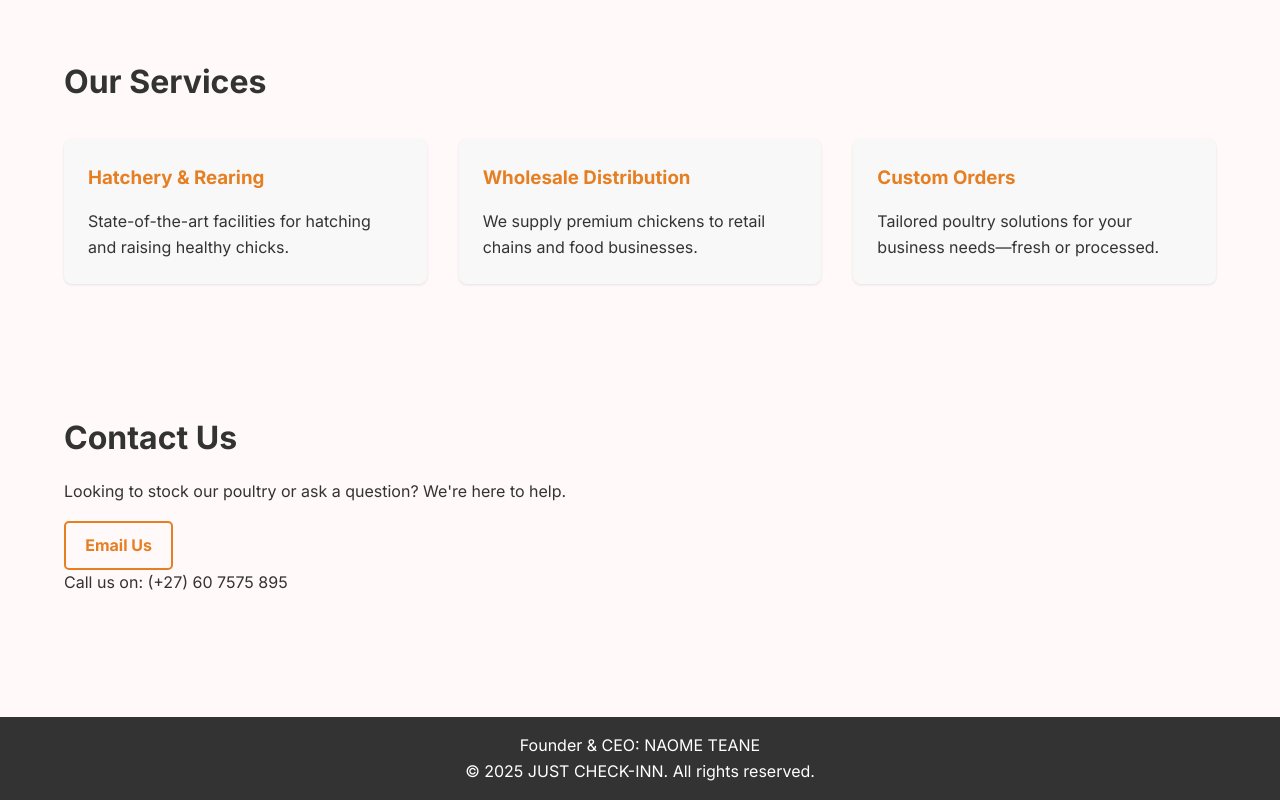
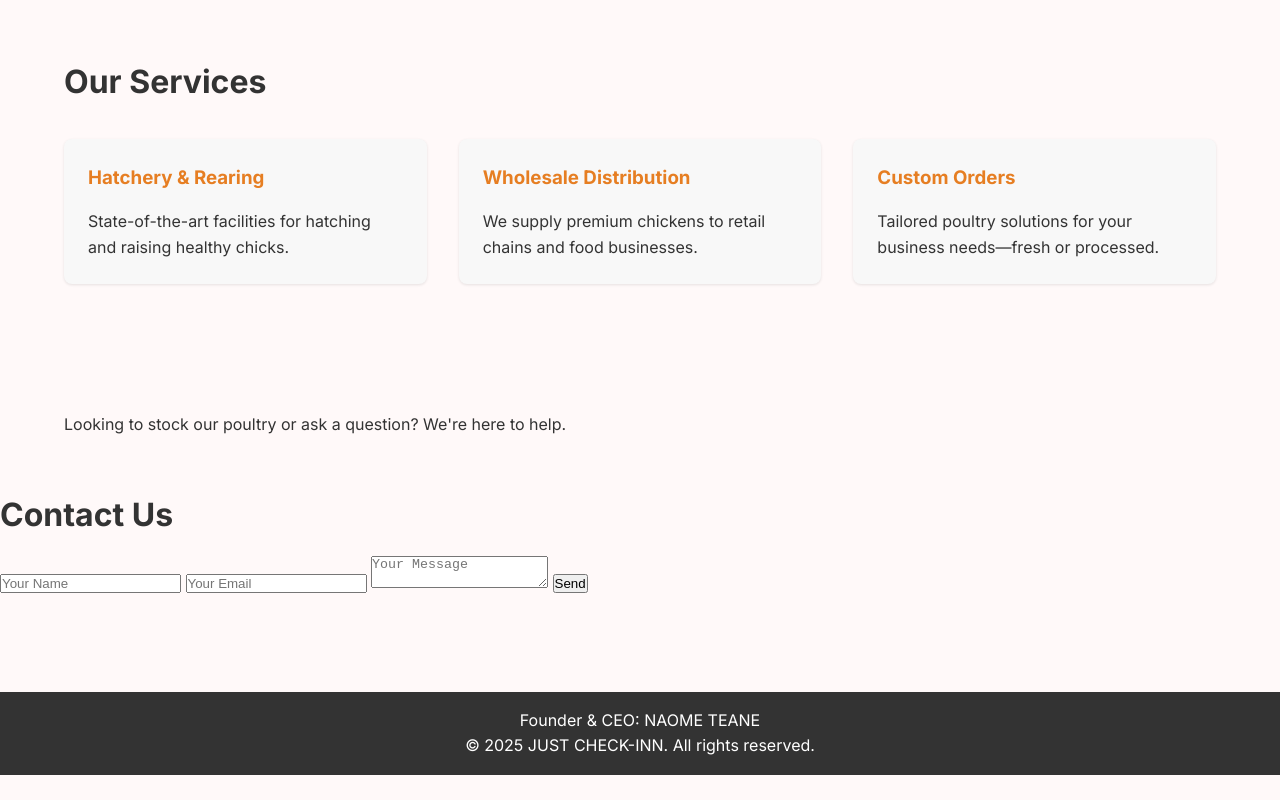
Before and after one commit to TIMOTHY275/JUST-CHECK-INN, a plain HTML site: page index.html in a window 1280 px wide. Shown: the part 667-1467 px from the top of the page. After the commit the page ends 1442 px from the top, so only its background shows below. Drawn offline with nearby package versions, Linux system fonts and the light colour scheme.

Commit message:
Update index.html

```diff
--- a/index.html
+++ b/index.html
@@ -5,7 +5,9 @@
   <meta charset="UTF-8" />
   <meta name="viewport" content="width=device-width, initial-scale=1.0" />
   <title>JUST CHECK-INN</title>
+
     <script src= "https://cdnjs.cloudflare.com/ajax/libs/gsap/3.12.2/gsap.min.js"></script>
+
   <link rel="stylesheet" href="style.css">
 
   <link href="https://fonts.googleapis.com/css2?family=Inter:wght@400;700&display=swap" rel="stylesheet">
@@ -27,9 +29,9 @@
 
   <section class="hero">
     <div class="container">
-      <h2>We Raise Quality Chickens from Hatch to Harvest</h2>
-      <p>Delivering the healthiest poultry to retailers and businesses across the country.</p>
-      <a href="#contact" class="btn-primary">Partner With Us</a>
+      <h2 id ="b" >We Raise Quality Chickens from Hatch to Harvest</h2>
+      <p id="b" >Delivering the healthiest poultry to retailers and businesses across the country.</p>
+      <a href="#contact" id ="b"class="btn-primary">Partner With Us</a>
     </div>
   </section>
 
@@ -64,16 +66,40 @@
 
   <section id="contact" class="contact">
     <div class="container">
-      <h2>Contact Us</h2>
       <p>Looking to stock our poultry or ask a question? We're here to help.</p>
-      <a href="mailto:naometeaneaugust@gmail.com" class="btn-secondary">Email Us</a>
-
 
      <br/>
 
-      <p>Call us on: (+27) 60 7575 895</p>
       <br/>
     </div>
+    <DIV ID="KONTANT">
+  <section class="fade-in" id="contact">
+    <h2>Contact Us</h2>
+    <form action="https://formsubmit.co/#" method="POST">
+      <input type="hidden" name="_captcha" value="false">
+      <input type="text" name="name" placeholder="Your Name" required>
+      <input type="email" name="email" placeholder="Your Email" required>
+      <textarea name="message" placeholder="Your Message" required></textarea>
+      <button type="submit">Send</button>
+    </form>
+  </section>
+</DIV>
+
+
+
+  <script>
+    gsap.utils.toArray('.fade-in').forEach(el => {
+      gsap.from(el, {
+        opacity: 0,
+        y: 50,
+        duration: 1,
+        scrollTrigger: {
+          trigger: el,
+          start: "top 80%",
+        }
+      });
+    });
+  </script>
   </section>
 
   <footer>
@@ -86,11 +112,12 @@
   <script>
 
 
-     gsap.from(".hero", { duration: 2, x: 900 ,ease: "bounce" });
-     gsap.from("#logo" ,{duration :2, x:-700 ,ease :"bounce" ,delay:(1.5) })
+     gsap.from(".hero", { duration: 2, x: 900 ,ease: "bounce"  })
+     gsap.from("#logo" ,{duration :4, opacity:0 , delay:(5)})
+     gsap.from("#b" ,{duration :3, y:-700 ,ease :"fadein" ,delay:(1.5) })
 
     function changeHeaderTxt() {
-      const logo = document.getElementById("logo");
+      var logo = document.getElementById("logo")
       if (logo.innerHTML === "JUST-CHECK-INN") {
         logo.innerHTML = "QUALIY GUARANTEED";
       } else {
```
